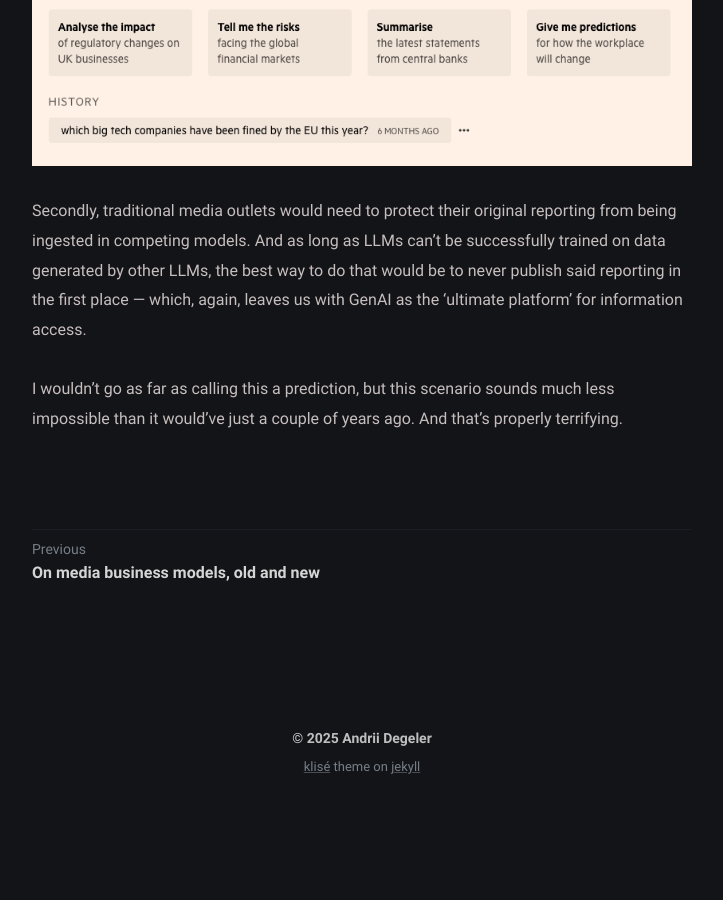
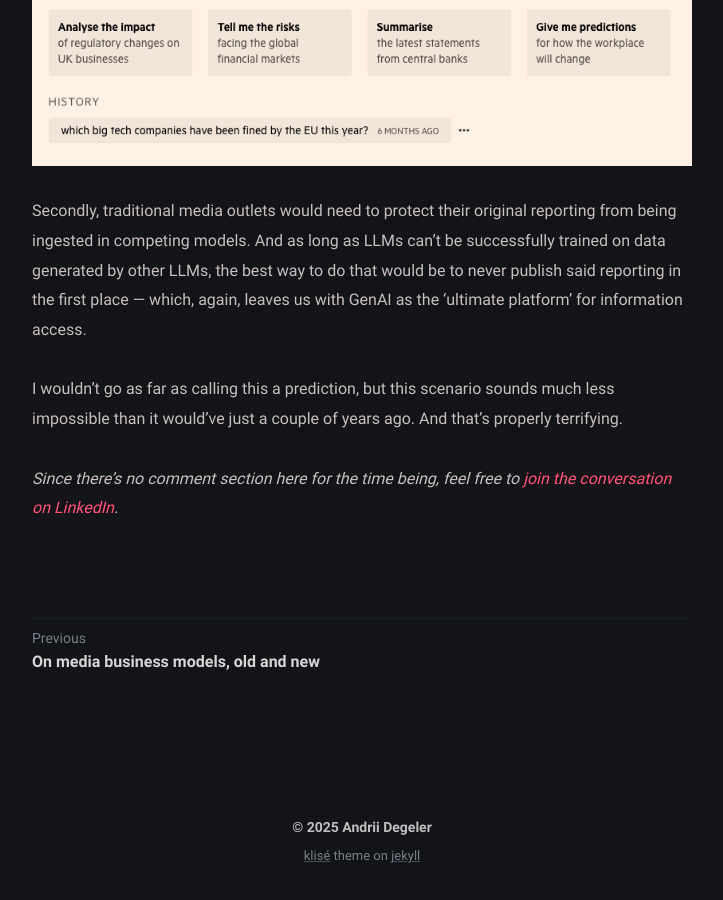
Before and after one commit to shlema/shlema.github.io, a Jekyll site: the page built from _posts/2025-01-27-the-ultimate-platform.md, in a window 1280 px wide and 900 px high, scrolled down 1915 px. Shown: the whole window, without its empty margins (278-1001 px from the left). Built offline with Jekyll 4.4.1, drawn with Linux system fonts in a browser that asks for light colours; a script that is not in the unit is left out; before the commit the page ends 2726 px from its top, so only the background shows below that.

Commit message:
Update 2025-01-27-the-ultimate-platform.md

```diff
--- a/_posts/2025-01-27-the-ultimate-platform.md
+++ b/_posts/2025-01-27-the-ultimate-platform.md
@@ -30,3 +30,5 @@ The logical next step from there would be for media outlets to try and protect t
 Secondly, traditional media outlets would need to protect their original reporting from being ingested in competing models. And as long as LLMs can't be successfully trained on data generated by other LLMs, the best way to do that would be to never publish said reporting in the first place — which, again, leaves us with GenAI as the 'ultimate platform' for information access.
 
 I wouldn't go as far as calling this a prediction, but this scenario sounds much less impossible than it would've just a couple of years ago. And that's properly terrifying.
+
+*Since there's no comment section here for the time being, feel free to [join the conversation on LinkedIn](https://www.linkedin.com/posts/shlema_heres-an-interesting-thing-to-think-about-activity-7289564905672777729-NEBc).*
```
